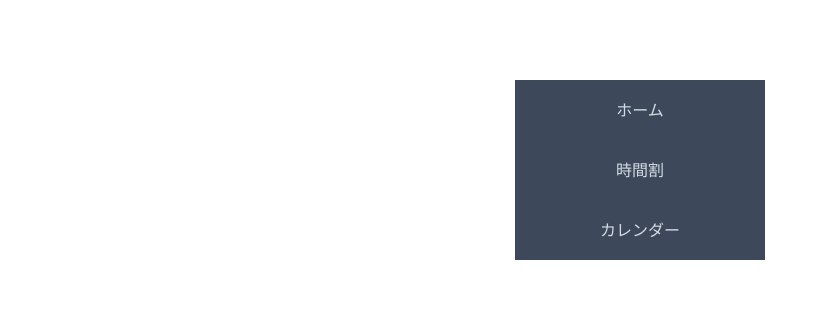
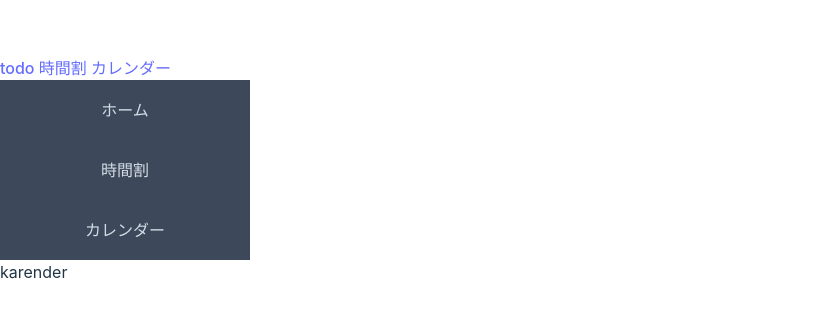
Before and after one commit to mitsui6969/2023-team-web, a React (Vite) app: page /karender in a window 1280 px wide. Shown: the part 230-548 px from the top of the page, without its empty margins (0-828 px from the left). Built offline with nearby package versions, Linux system fonts and the light colour scheme.

Commit message:
ページ遷移

```diff
--- a/src/App.jsx
+++ b/src/App.jsx
@@ -1,18 +1,35 @@
 import { useState } from 'react'
 import reactLogo from './assets/react.svg'
 import viteLogo from '/vite.svg'
+import { Route, Routes } from 'react-router-dom'
 import './styles/App.css'
 import './styles/global.css'
 import {Sidebar} from "./stories/sidebar.jsx"
+import { Header } from './stories/Header.jsx'
 
+import { Task } from './task.jsx'
+import { Karender } from './karender.jsx'
+import { Timetable } from './timetable.jsx'
+import NotFound from './NotFound.jsx'
 
 function App() {
 
   return (
     <>
-      <div className='side'>
+      <header className='Header'>
+        <Header />
+      </header>
+
+      <div className='sidebar'>
         <Sidebar />
       </div>
+
+      <Routes>
+        <Route path="/" element={ <Task />} />
+        <Route path="/timetable" element={ <Timetable />} />
+        <Route path="/karender" element={ <Karender />} />
+        <Route path="/*" element={ <NotFound />} />
+      </Routes>
 
       {/* <div className='hello'>Hello</div> */}
     </>
--- /dev/null
+++ b/src/NotFound.jsx
@@ -0,0 +1,10 @@
+const NotFound = () => {
+    return (
+        <div>
+            <h1>404 NotFound</h1>
+            <p>ページが見つかりませんでした</p>
+        </div>
+    )
+}
+
+export default NotFound
--- /dev/null
+++ b/src/karender.jsx
@@ -0,0 +1,7 @@
+import React from 'react'
+
+export const Karender = () => {
+    return (
+        <div>karender</div>
+    )
+}
--- a/src/main.jsx
+++ b/src/main.jsx
@@ -2,9 +2,12 @@ import React from 'react'
 import ReactDOM from 'react-dom/client'
 import App from './App.jsx'
 import './index.css'
+import { BrowserRouter } from 'react-router-dom'
 
 ReactDOM.createRoot(document.getElementById('root')).render(
   <React.StrictMode>
-    <App />
+    <BrowserRouter>
+      <App />
+    </BrowserRouter>
   </React.StrictMode>,
 )
--- a/src/stories/Header.jsx
+++ b/src/stories/Header.jsx
@@ -1,59 +1,14 @@
-import React from 'react';
-import PropTypes from 'prop-types';
+import React from 'react'
+import { Link } from "react-router-dom"
 
-import { Button } from './Button';
-import './header.css';
 
-export const Header = ({ user, onLogin, onLogout, onCreateAccount }) => (
-  <header>
-    <div className="storybook-header">
-      <div>
-        <svg width="32" height="32" viewBox="0 0 32 32" xmlns="http://www.w3.org/2000/svg">
-          <g fill="none" fillRule="evenodd">
-            <path
-              d="M10 0h12a10 10 0 0110 10v12a10 10 0 01-10 10H10A10 10 0 010 22V10A10 10 0 0110 0z"
-              fill="#FFF"
-            />
-            <path
-              d="M5.3 10.6l10.4 6v11.1l-10.4-6v-11zm11.4-6.2l9.7 5.5-9.7 5.6V4.4z"
-              fill="#555AB9"
-            />
-            <path
-              d="M27.2 10.6v11.2l-10.5 6V16.5l10.5-6zM15.7 4.4v11L6 10l9.7-5.5z"
-              fill="#91BAF8"
-            />
-          </g>
-        </svg>
-        <h1>Acme</h1>
-      </div>
-      <div>
-        {user ? (
-          <>
-            <span className="welcome">
-              Welcome, <b>{user.name}</b>!
-            </span>
-            <Button size="small" onClick={onLogout} label="Log out" />
-          </>
-        ) : (
-          <>
-            <Button size="small" onClick={onLogin} label="Log in" />
-            <Button primary size="small" onClick={onCreateAccount} label="Sign up" />
-          </>
-        )}
-      </div>
-    </div>
-  </header>
-);
 
-Header.propTypes = {
-  user: PropTypes.shape({
-    name: PropTypes.string.isRequired,
-  }),
-  onLogin: PropTypes.func.isRequired,
-  onLogout: PropTypes.func.isRequired,
-  onCreateAccount: PropTypes.func.isRequired,
-};
-
-Header.defaultProps = {
-  user: null,
-};
+export const Header = () => {
+    return (
+        <div>
+            <Link to="/">todo</Link>
+            <Link to="/timetable"> 時間割</Link>
+            <Link to="/karender"> カレンダー</Link>
+        </div>
+    )
+}
--- a/src/stories/sidebarData.js
+++ b/src/stories/sidebarData.js
@@ -3,11 +3,11 @@ import React from 'react'
 export const sidebarData = [
     {
         title: "ホーム",
-        link: "/home"
+        link: "/"
     },
     {
         title: "時間割",
-        link: "/class"
+        link: "/timetable"
     },
     {
         title: "カレンダー",
--- a/src/styles/App.css
+++ b/src/styles/App.css
@@ -1,47 +1,7 @@
-#root {
-  max-width: 1280px;
-  margin: 0 auto;
-  padding: 2rem;
-  text-align: center;
+header {
+  margin-top: 0;
 }
 
-.logo {
-  height: 6em;
-  padding: 1.5em;
-  will-change: filter;
-  transition: filter 300ms;
+.sidebar {
+  margin-left: 0
 }
-.logo:hover {
-  filter: drop-shadow(0 0 2em #646cffaa);
-}
-.logo.react:hover {
-  filter: drop-shadow(0 0 2em #61dafbaa);
-}
-
-@keyframes logo-spin {
-  from {
-    transform: rotate(0deg);
-  }
-  to {
-    transform: rotate(360deg);
-  }
-}
-
-@media (prefers-reduced-motion: no-preference) {
-  a:nth-of-type(2) .logo {
-    animation: logo-spin infinite 20s linear;
-  }
-}
-
-.card {
-  padding: 2em;
-}
-
-.read-the-docs {
-  color: #888;
-}
-
-.hello {
-  color: aqua;
-  display: inline-block;
-}
--- a/src/task.jsx
+++ b/src/task.jsx
@@ -1,26 +1,7 @@
-import { addDoc, collection } from 'firebase/firestore';
+import React from 'react'
 
-import { firebaseFirestore } from './firebase';
-
-    function App() {
-    // Create the count state.
-    const [count, setCount] = useState(0);
-    // Create the counter (+1 every second).
-    useEffect(() => {
-        const timer = setTimeout(() => setCount(count + 1), 1000);
-        return () => clearTimeout(timer);
-    }, [count, setCount]);
-
-    // Add this section
-    useEffect(() => {
-        addDoc(collection(firebaseFirestore, 'people'), { name: 'Adam' })
-        .then((docRef) => {
-            console.log('Document written with ID: ', docRef.id);
-        })
-        .catch((e) => {
-            console.error('Error adding document: ', e);
-        })
-        .finally(() => console.log('finally'));
-    }, [count]);
-    return <div>...</div>;
-    }
+export const Task = () => {
+    return (
+        <div>task</div>
+    )
+}
--- /dev/null
+++ b/src/timetable.jsx
@@ -0,0 +1,7 @@
+import React from 'react'
+
+export const Timetable = () => {
+    return (
+        <div>timetable</div>
+    )
+}
```
Also changed, not shown: src/stories/header.css (deleted, +0 -32 lines), 2 other files (tests, documents, lock files or other folders).
